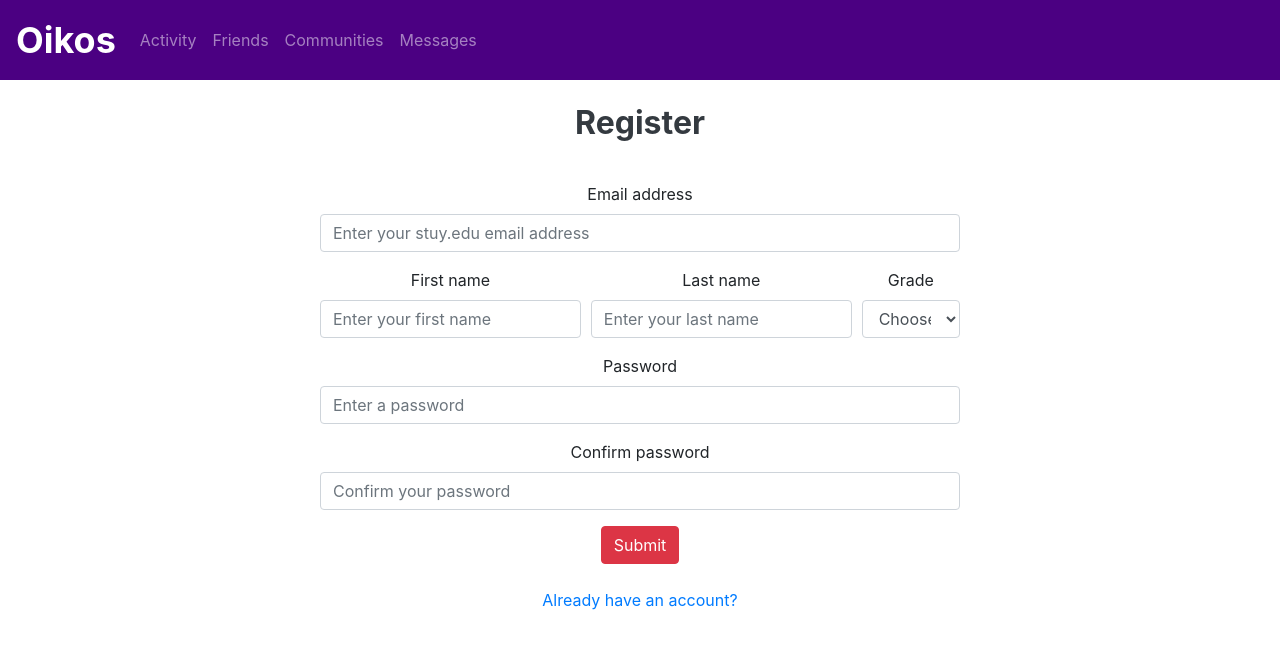
After one commit to ahmedksultan/inpeach, a Flask app: page /register in a window 1280 px wide. The commit adds this page. Shown: the top 649 px of the page. Run offline with Flask 2, Linux system fonts and the light colour scheme; some libraries are stand-ins or nearby versions.

Commit message:
added login/registration templates

```diff
--- a/app.py
+++ b/app.py
@@ -12,6 +12,14 @@ app.config.from_object(Config)
 @app.route("/")
 def root():
     return redirect(url_for('home')) # when login system is in place, will be changed
+
+@app.route("/login")
+def login():
+    return render_template("login.html")
+
+@app.route("/register")
+def register():
+    return render_template("signup.html")
 
 @app.route("/home")
 def home():
--- a/templates/base.html
+++ b/templates/base.html
@@ -8,7 +8,7 @@
   </head>
   <body>
       <header>
-        <nav class="navbar navbar-expand-lg navbar-dark bg-primary">
+        <nav class="navbar fixed-top navbar-expand-lg navbar-dark bg-primary">
         <a class="navbar-brand" href="/home"><b>Oikos</b></a>
         <button class="navbar-toggler" type="button" data-toggle="collapse" data-target="#navbarContent" aria-controls="navbarContent" aria-expanded="false" aria-label="Toggle navigation">
           <span class="navbar-toggler-icon"></span>
@@ -27,10 +27,19 @@
           {% block loginoptions %} {% endblock %}
         </div>
     </nav>
+    <br>
+    <br>
+    <br>
 </header>
 
     {% block body %} {% endblock %}
 
     {% block footer %} {% endblock %}
+    <script src="https://code.jquery.com/jquery-3.4.1.slim.min.js"
+      integrity="sha384-J6qa4849blE2+poT4WnyKhv5vZF5SrPo0iEjwBvKU7imGFAV0wwj1yYfoRSJoZ+n" crossorigin="anonymous"></script>
+    <script src="https://cdn.jsdelivr.net/npm/popper.js@1.16.0/dist/umd/popper.min.js"
+      integrity="sha384-Q6E9RHvbIyZFJoft+2mJbHaEWldlvI9IOYy5n3zV9zzTtmI3UksdQRVvoxMfooAo" crossorigin="anonymous"></script>
+    <script src="https://stackpath.bootstrapcdn.com/bootstrap/4.4.1/js/bootstrap.min.js"
+      integrity="sha384-wfSDF2E50Y2D1uUdj0O3uMBJnjuUD4Ih7YwaYd1iqfktj0Uod8GCExl3Og8ifwB6" crossorigin="anonymous"></script>
   </body>
 </html>
--- /dev/null
+++ b/templates/signup.html
@@ -0,0 +1,52 @@
+{% extends "base.html" %}
+
+     {% block body %}
+     <h2 class="text-dark" style="text-align: center; padding: 1em; font-weight: bold;">Register</h2>
+     <div class="login-form" style="text-align: center; display: block;">
+          <form style="width: 50%; display: inline-block;">
+               <div class="form-group">
+                    <label for="exampleInputEmail1">Email address</label>
+                    <input type="text" class="form-control" name="email address" placeholder="Enter your stuy.edu email address" required>
+               </div>
+               <div class="form-row">
+                    <div class="form-group col-md-5">
+                         <label for="exampleInputEmail1">First name</label>
+                         <input type="text" class="form-control" name="firstname" placeholder="Enter your first name">
+                    </div>
+                    <div class="form-group col-md-5">
+                         <label for="exampleInputEmail1">Last name</label>
+                         <input type="text" class="form-control" name="lastname" placeholder="Enter your last name">
+                    </div>
+                    <div class="form-group col-md-2">
+                         <label for="exampleInputEmail1">Grade</label>
+                         <select class="form-control" required>
+                              <option selected>Choose...</option>
+                              <option value="fresh">Freshman</option>
+                              <option value="soph">Sophomore</option>
+                              <option value="junior">Junior</option>
+                              <option value="senior">Senior</option>
+                         </select>
+                    </div>
+
+               </div>
+
+               <div class="form-group">
+                    <label for="exampleInputPassword1">Password</label>
+                    <input type="password" class="form-control" name="password" placeholder="Enter a password" required>
+               </div>
+               <div class="form-group">
+                    <label for="exampleInputPassword1">Confirm password</label>
+                    <input type="password" class="form-control" name="confpassword" placeholder="Confirm your password" requireds>
+               </div>
+               <button type="submit" class="btn btn-danger">Submit</button> <br> <br>
+               <a class="text-primary" href="/login">Already have an account?</a>
+          </form>
+     </div>
+
+     {% for message in get_flashed_messages() %}
+     <br><br>
+     <center><b>{{ message }}</b></center>
+     {% endfor %}
+{% endblock %}
+
+{% block title %}Worldstar | Register{% endblock %}
```
Also changed, not shown: templates/login.html (+24 -0 lines).
